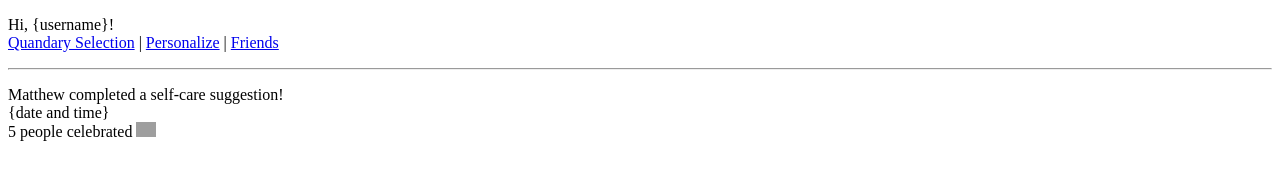
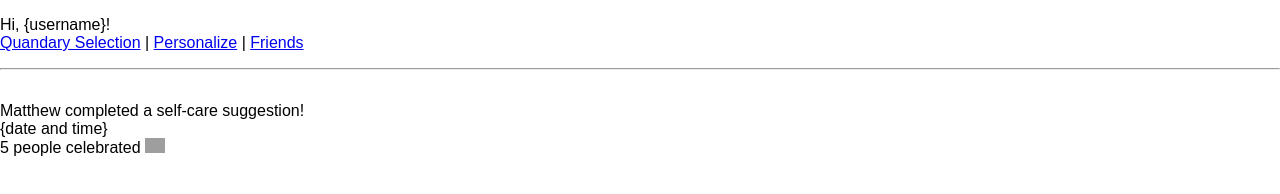
Before and after one commit to AmazingAnt8/startup, a plain HTML site: page friends.html in a window 1280 px wide. Drawn offline with Linux system fonts and the light colour scheme; grey boxes are pictures that could not be loaded.

Commit message:
start css

```diff
--- a/friends.html
+++ b/friends.html
@@ -2,6 +2,7 @@
 <html lang="eng">
     <head>
         <title>Friends</title>
+        <link rel="stylesheet" href="style.css">
     </head>
 
     <body>
--- /dev/null
+++ b/style.css
@@ -0,0 +1,17 @@
+/* This is a site for neurodivergent people--following dyslexia-friendly style guide: https://www.bdadyslexia.org.uk/advice/employers/creating-a-dyslexia-friendly-workplace/dyslexia-friendly-style-guide#:~:text=Readable%20fonts,%2F%2016%2D19%20px */
+
+* {
+    font-family: /*"Comic Sans MS", "Comic Sans",*/ arial, sans-serif;
+    box-sizing: border-box;
+}
+
+html {
+    height: 100%;
+}
+
+body {
+    margin: 0;
+    display: flex;
+    flex-direction: column;
+    height: 100%;
+  }
```
Also changed, not shown: index.html (+1 -0 lines), personalize.html (+1 -0 lines), quandary_selection.html (+1 -0 lines), suggestion.html (+1 -0 lines).
